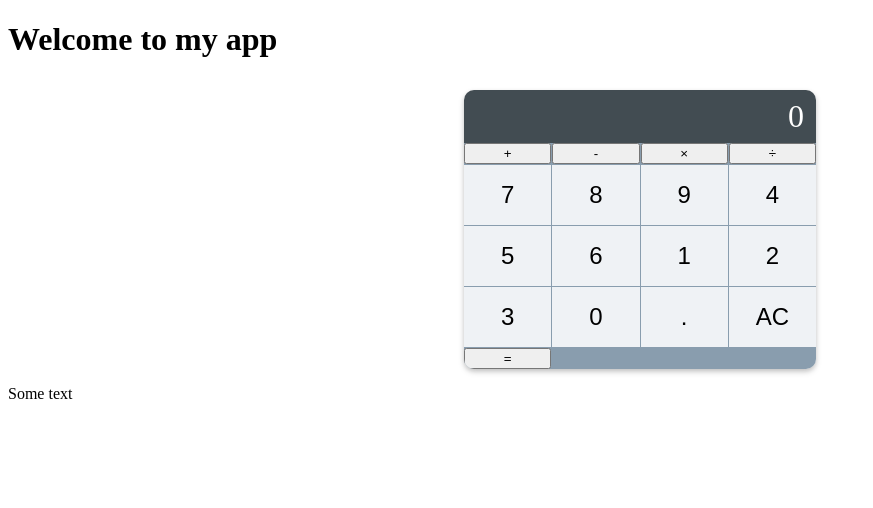
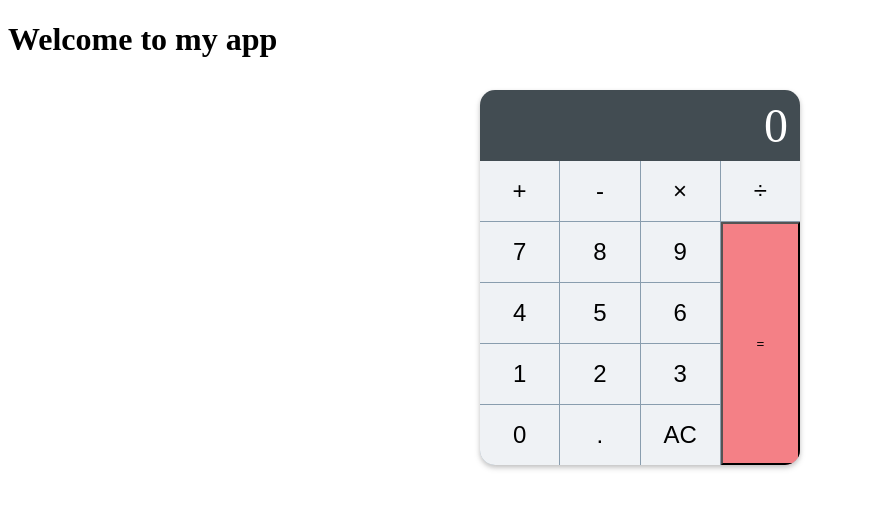
Before and after one commit to martinaaa96/react-project, a React (Create React App) app: page / in a window 1280 px wide. Shown: the top 508 px of the page, without its empty margins (0-873 px from the left). Built offline with nearby package versions, Linux system fonts and the light colour scheme.

Commit message:
fixed css

```diff
--- a/src/App.js
+++ b/src/App.js
@@ -6,7 +6,7 @@ function App() {
     <div>
       <h1>Welcome to my app</h1>
       <Calculator/>
-      <p>Some text</p>
+
     </div>
   );
 }
--- a/src/components/Buttons.js
+++ b/src/components/Buttons.js
@@ -10,12 +10,15 @@ export default function Buttons(){
         <button className={style["calculator__key"]}>4</button>
         <button className={style["calculator__key"]}>5</button>
         <button className={style["calculator__key"]}>6</button>
+
         <button className={style["calculator__key"]}>1</button>
         <button className={style["calculator__key"]}>2</button>
         <button className={style["calculator__key"]}>3</button>
         <button className={style["calculator__key"]}>0</button>
+
         <button className={style["calculator__key"]}>.</button>
         <button className={style["calculator__key"]}>AC</button>
+        <button className={style["calculator__key--enter"]}>=</button>
         </>
     )
 }
--- a/src/components/Calculator.js
+++ b/src/components/Calculator.js
@@ -1,7 +1,7 @@
 import Buttons from "./Buttons";
 import Operator from "./Operator";
 import Output from "./Output";
-import React from "react";
+
 import style from '../css/App.module.css'
 
 
@@ -13,7 +13,7 @@ export default function Calculator(){
         <div className={style["calculator__keys"]}>
           <Operator/>
          <Buttons/>
-          <button className={style["calculator__key calculator__key--enter"]}>=</button>
+
         </div>
       </div>
 
--- a/src/components/Operator.js
+++ b/src/components/Operator.js
@@ -3,10 +3,10 @@ import style from '../css/App.module.css'
 export default function Operator(){
     return (
         <>
-        <button className={style["calculator__key calculator__key--operator"]}>+</button>
-          <button className={style["calculator__key calculator__key--operator"]}>-</button>
-          <button className={style["calculator__key calculator__key--operator"]}>&times;</button>
-          <button className={style["calculator__key calculator__key--operator"]}>÷</button>
+        <button className={style["calculator__key"]}>+</button>
+          <button className={style["calculator__key"]}>-</button>
+          <button className={style["calculator__key"]}>&times;</button>
+          <button className={style["calculator__key"]}>÷</button>
           </>
     )
 }
--- a/src/css/App.module.css
+++ b/src/css/App.module.css
@@ -1,32 +1,29 @@
-div .calculator {
-    border-radius: 10px;
+.calculator {
+  border-radius: 15px;
   box-shadow: 0px 3px 6px 0px rgba(0, 0, 0, 0.15), 0px 2px 4px 0px rgba(0, 0, 0, 0.12);
   margin-inline-start: auto;
   margin-inline-end: auto;
   margin-block-start: 2em;
-  max-inline-size: 22rem;
-  overflow: hidden;;
+  max-inline-size: 20rem;
+  overflow: hidden;
 }
-
 .calculator__output {
-    background: hsl(202, 11%, 29%);
+  background: hsl(202, 11%, 29%);
   color: hsl(255, 100%, 100%);
-  font-size: 2rem;
+  font-size: 3rem;
   padding-block-start: 0.5rem;
   padding-block-end: 0.5rem;
   padding-inline-end: 0.75rem;
   text-align: end;
 }
-
 .calculator__keys {
-    display: grid;
+  display: grid;
   grid-template-columns: repeat(4, 1fr);
   grid-gap: 1px;
   background: hsl(207, 19%, 61%);
 }
-
 .calculator__key {
-    background: hsl(210, 25%, 95%);
+  background: hsl(210, 25%, 95%);
   border: none;
   padding-block-start: 1rem;
   padding-block-end: 1rem;
@@ -40,18 +37,9 @@ div .calculator {
   outline: none;
 }
 
-.calculator__key--operator {
-    background: hsl(208, 25%, 86%);
+.calculator__key--enter {
+  grid-column: 4 / 5;
+  grid-row: 2 / span 4;
+  background: hsl(357, 84%, 73%);
+
 }
-.calculator__key--operator:active {
-    background: hsl(208, 24%, 80%);
-  }
-
-.calculator__key--enter {
-
-    border-radius: 10px;
-    overflow: hidden;
-    grid-column: 4 / 5;
-    grid-row: 2/ 4;
-    background: hsl(357, 100%, 72%)
-}
```
